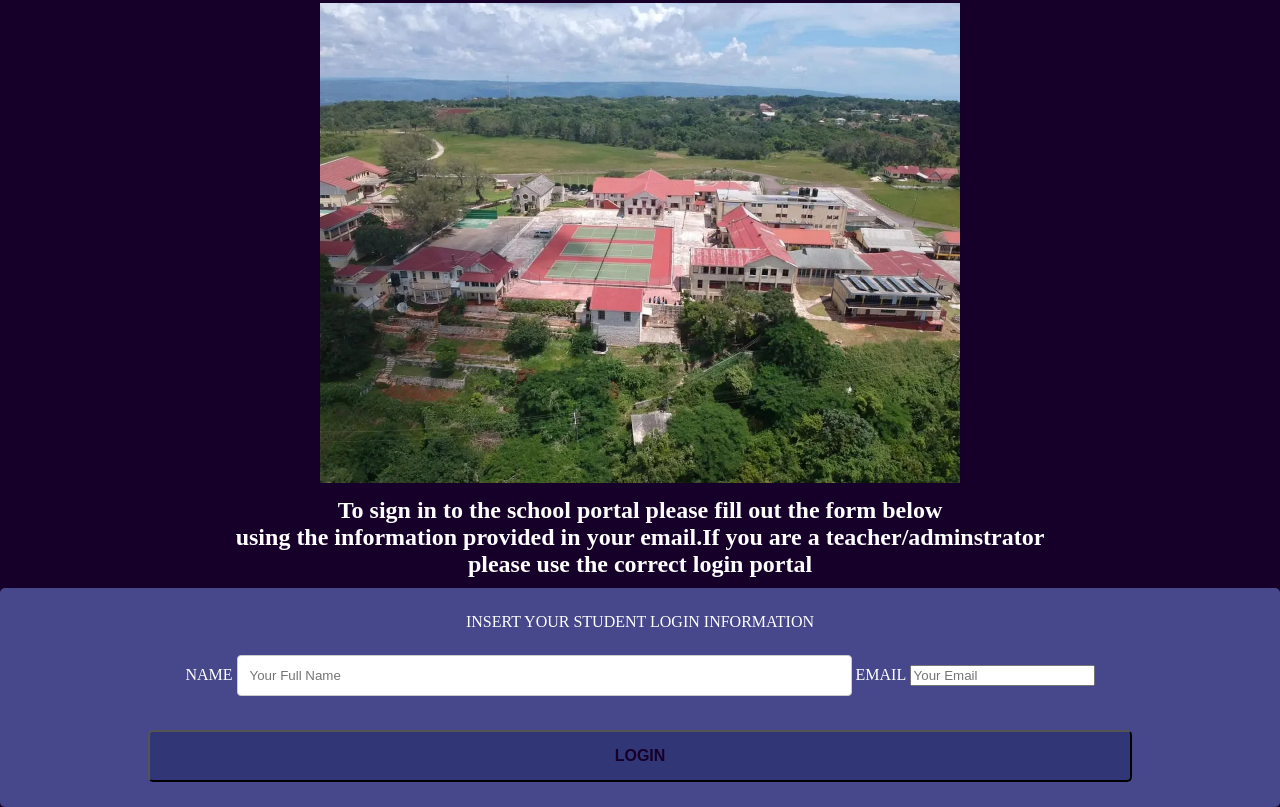
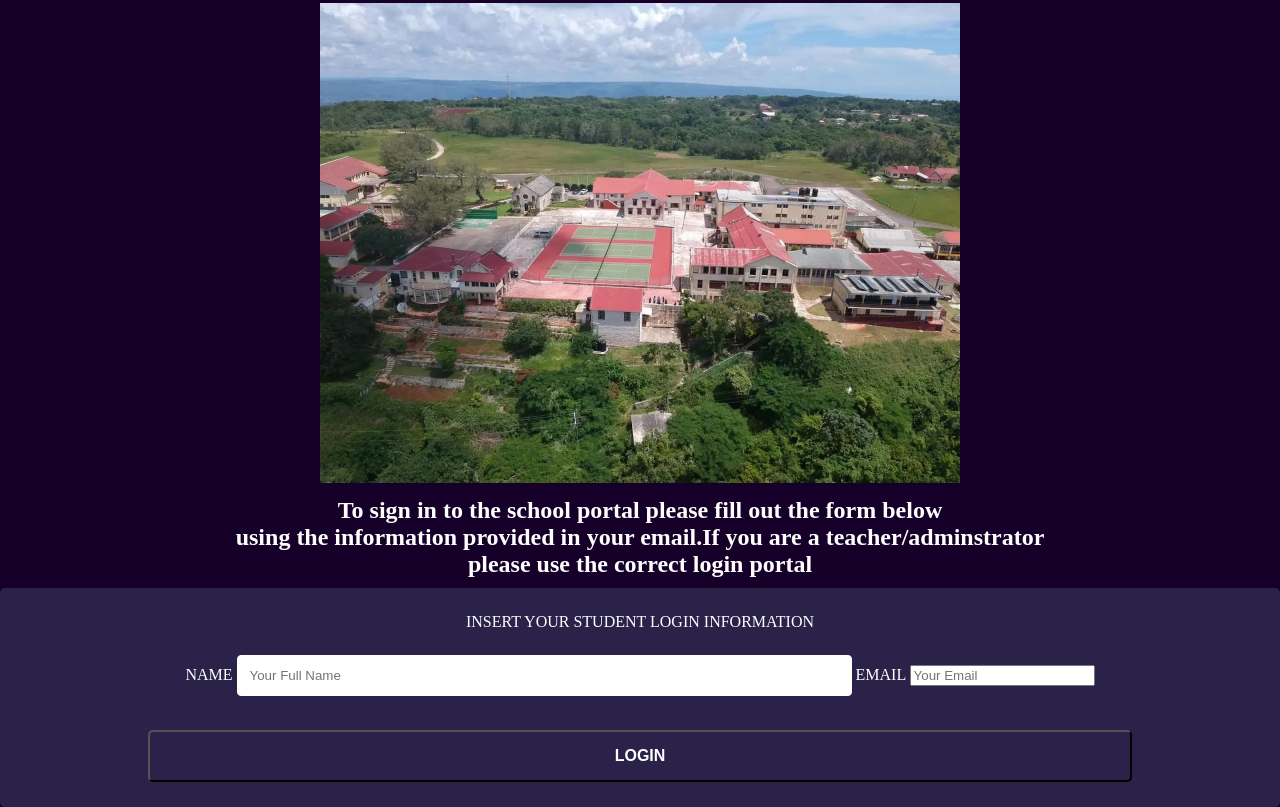
Before and after one commit to ShamarBrown/School-Portal-Web-Application, a plain HTML site: page CODE/index.html in a window 1280 px wide. Shown: the part 319-1126 px from the top of the page. Drawn offline with Linux system fonts and the light colour scheme.

Commit message:
Add files via upload

```diff
--- a/ASSETS/style.css
+++ b/ASSETS/style.css
@@ -23,7 +23,7 @@ div.background{
 }
 
 div.whiteFont {
-      color :#fff
+      color :#ffffff
 }
 
 div.centerAlign {
@@ -103,7 +103,7 @@ ul li a {
 }
 
 ul li a:hover:not(.active) {
-  background-color: #332253;
+  background-color: #2a2249;
 }
 
 ul li a.active {
@@ -133,7 +133,7 @@ ul li a.active {
 }
 
 #Form {
-    background-color: #47488b;
+    background-color: #2a2249;
     padding: 25px;
     border-radius: 5px;
    text-align: center;
@@ -142,8 +142,8 @@ ul li a.active {
 #Form button {
     width: 80%;
     padding: 15px;
-    background-color:#313677;
-    color: #160029;
+    background-color:#2a2249;
+    color: #ffffff;
     border-radius: 5px;
     font-size: 16px;
     font-weight: bold;
@@ -158,7 +158,7 @@ ul li a.active {
 input[type=text], select, textarea {
   width: 50%;
   padding: 12px;
-  border: 1px solid #ccc;
+  border: 1px solid #ffffff;
   border-radius: 4px;
   box-sizing: border-box;
   margin-top: 6px;
```
